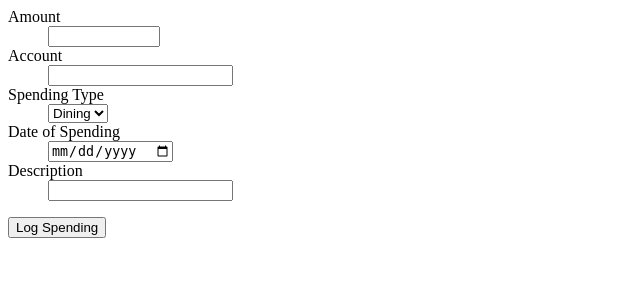
After one commit to alexander-ray/cinnamon, a Flask app: page /spend in a window 1280 px wide. The commit adds this page. Shown: the top 300 px of the page, without its empty margins (0-640 px from the left). Run offline with Flask 2, Linux system fonts and the light colour scheme; a user stored in the database is signed in; some libraries are stand-ins or nearby versions.

Commit message:
Added spending logging code, simple factory

```diff
--- a/project/__init__.py
+++ b/project/__init__.py
@@ -11,7 +11,7 @@ import flask_login
 from project.models.User import User
 login_manager = flask_login.LoginManager()
 login_manager.init_app(app)
-login_manager.login_view = "login"
+login_manager.login_view = 'login'
 
 
 @login_manager.user_loader
--- a/project/controllers/LoginController.py
+++ b/project/controllers/LoginController.py
@@ -14,6 +14,7 @@ class LoginController(View):
         user = User('tmp', 'tmp', None)
         if request.method == 'POST' and form.validate_on_submit():
             login_user(user)
+            flash('Hell user')
             return redirect('home')
         return render_template('login.html', form=form)
 
--- /dev/null
+++ b/project/controllers/SpendingController.py
@@ -0,0 +1,33 @@
+from project import app
+from project.controllers.forms import LogSpendingForm
+from project.models.User import User
+from project.models.SpendingInstanceFactory import SpendingInstanceFactory
+from flask import Flask, render_template, redirect, request
+from flask_login import login_required, current_user
+from flask.views import View
+
+
+class SpendingController(View):
+    methods = ['GET', 'POST']
+    decorators = [login_required]
+
+    def dispatch_request(self):
+        form = LogSpendingForm(request.form)
+        if request.method == 'POST' and form.validate_on_submit():
+            amount = int(request.form['amount'])
+            account = request.form['account']
+            date = request.form['date']
+            description = request.form['description']
+            instance_type = request.form['spending_type']
+            spending_instance = SpendingInstanceFactory.factory_method(amount,
+                                                                       account,
+                                                                       date,
+                                                                       description,
+                                                                       instance_type)
+            print(spending_instance)
+            current_user.spending_history.add_spending_instance(spending_instance)
+            return redirect('home')
+        return render_template('log_spending.html', form=form)
+
+
+app.add_url_rule('/spend', view_func=SpendingController.as_view('spend'))
--- a/project/controllers/forms.py
+++ b/project/controllers/forms.py
@@ -1,5 +1,5 @@
 from flask_wtf import Form
-from wtforms import StringField, PasswordField, IntegerField
+from wtforms import StringField, PasswordField, IntegerField, SelectField, DateField
 from wtforms.validators import Length, InputRequired, NumberRange
 
 
@@ -38,5 +38,29 @@ class BaseAddressForm(Form):
 class SignupForm(BaseUserForm, BaseAddressForm):
     income = IntegerField(
         'Income',
-        validators=[NumberRange(min=0, max=100000000)]
+        validators=[InputRequired(), NumberRange(min=0, max=100000000)]
     )
+
+
+class LogSpendingForm(Form):
+    amount = IntegerField(
+        'Amount',
+        validators=[InputRequired(), NumberRange(min=0, max=100000000)]
+    )
+    account = StringField(
+        'Account',
+        validators=[InputRequired()]
+    )
+    date = DateField(
+        'Date of Spending',
+        validators=[InputRequired()]
+    )
+    description = StringField(
+        'Description',
+        validators=[Length(max=200)]
+    )
+    spending_type = SelectField(
+        'Spending Type',
+        choices=[('Dining', 'Dining'), ('Retail', 'Retail')],
+        default=[('Dining', 'Dining')]
+    )
--- /dev/null
+++ b/project/models/SpendingHistory.py
@@ -0,0 +1,9 @@
+class SpendingHistory:
+    def __init__(self):
+        self.spending_instances = []
+
+    def get_spending_instances(self):
+        return self.spending_instances
+
+    def add_spending_instance(self, instance):
+        self.spending_instances.append(instance)
--- a/project/models/User.py
+++ b/project/models/User.py
@@ -1,3 +1,6 @@
+from .SpendingHistory import SpendingHistory
+
+
 class User:
     def __init__(self, username, income, info):
         self.id = 22
@@ -5,8 +8,9 @@ class User:
         self.income = income
         self.information = info
         self.accounts = {}
-        self.spending_history = None
+        self.spending_history = SpendingHistory()
 
+    # https://github.com/realpython/flask-registration/blob/master/project/models.py
     def is_authenticated(self):
         return True
 
--- a/project/templates/home.html
+++ b/project/templates/home.html
@@ -5,4 +5,8 @@
     <p>
         What would you like to do today?
     </p>
+    <body>
+        <!--https://stackoverflow.com/questions/27539309/-->
+        <p><a href="{{ url_for('spend') }}">Log ur fuckin spending</a></p>
+    </body>
 </html>
--- /dev/null
+++ b/project/templates/log_spending.html
@@ -0,0 +1,12 @@
+{% from "_formhelpers.html" import render_field %}
+<form method=post>
+  <dl>
+      {{ form.csrf_token }}
+      {{ render_field(form.amount) }}
+      {{ render_field(form.account) }}
+      {{ render_field(form.spending_type) }}
+      {{ render_field(form.date) }}
+      {{ render_field(form.description) }}
+  </dl>
+  <p><input type=submit value='Log Spending'>
+</form>
```
Also changed, not shown: project/models/SpendingInstance.py (added, +33 -0 lines), project/models/SpendingInstanceFactory.py (added, +9 -0 lines).
